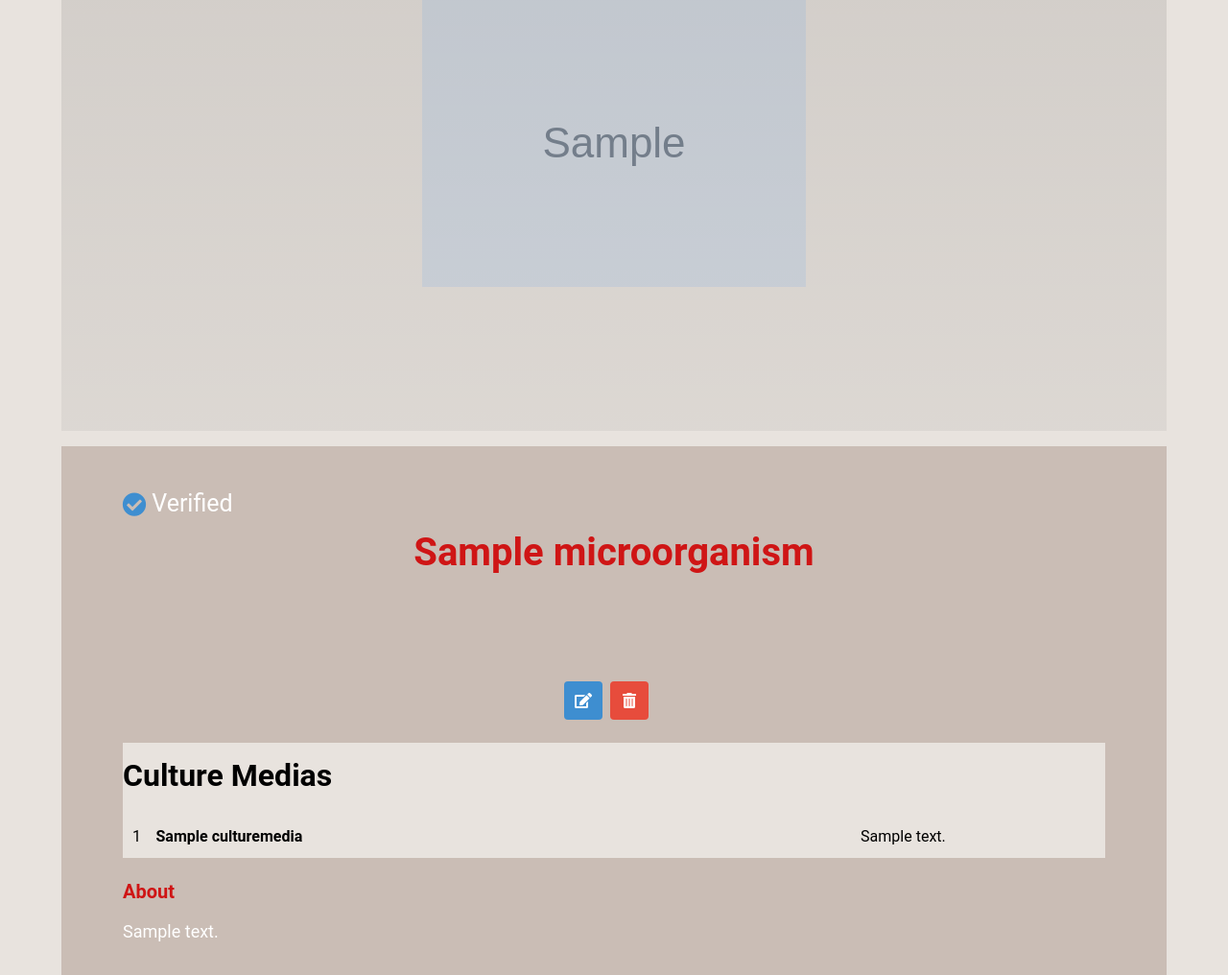
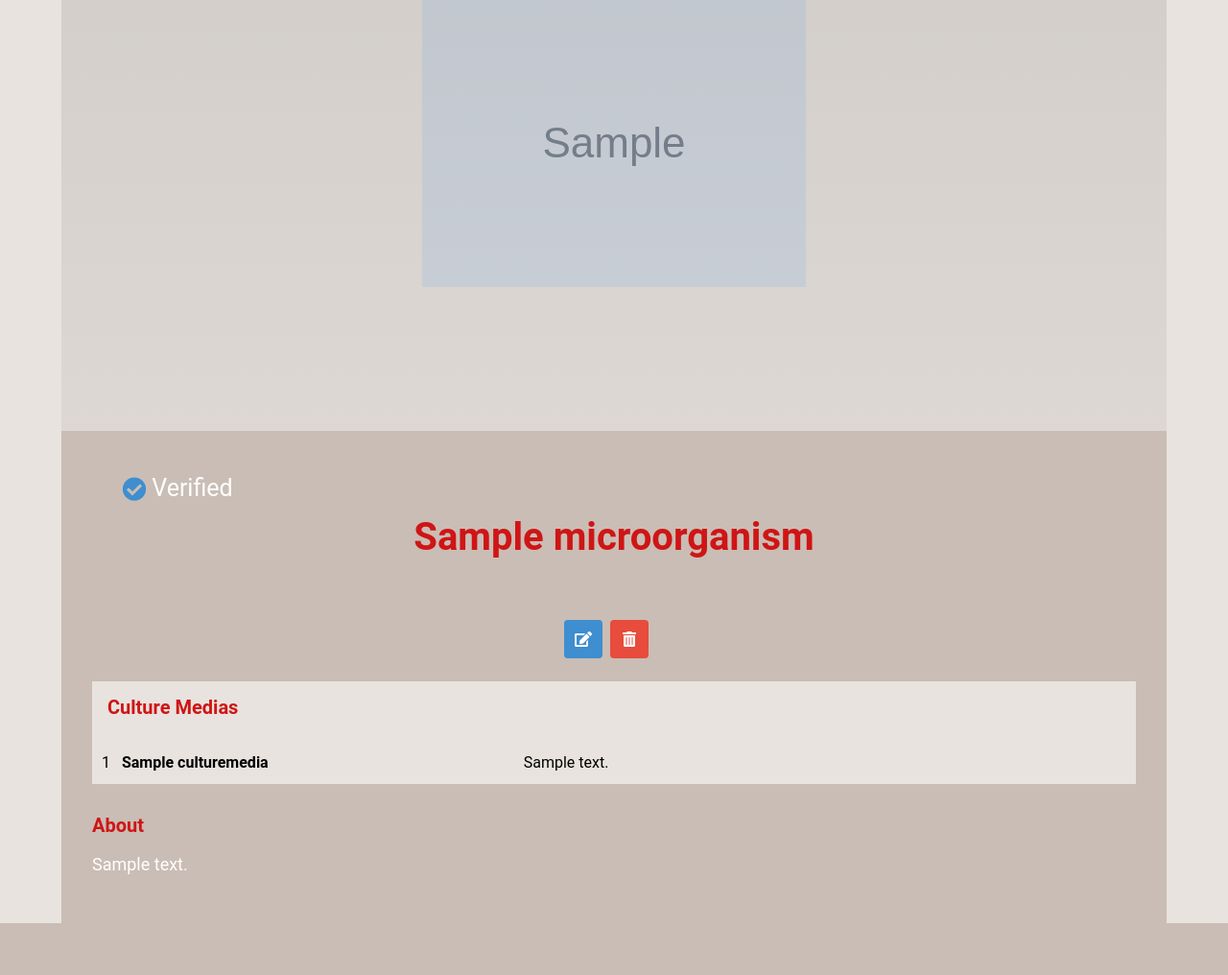
Before and after one commit to DoloresCode/finchfetch, a Django app: page /microorganisms/1/ in a window 1280 px wide. Shown: the part 235-1251 px from the top of the page at 96% size. After the commit the page ends 1197 px from the top, so only its background shows below. Run offline with Django 4.2, Linux system fonts and the light colour scheme; tables that the repository leaves empty hold one stand-in row (values such as "Sample post"); grey boxes marked "Sample" are stand-in pictures.

Commit message:
styling detail page in progress

```diff
--- a/main_app/static/styles/main.css
+++ b/main_app/static/styles/main.css
@@ -271,6 +271,7 @@ img {
 
 .brown-container {
   background-color: #cabdb5;
+  margin-top: -1rem;
 }
 
 .detail__name, .detail__container {
@@ -320,11 +321,10 @@ img {
   font-weight: bold;
   color: rgb(207, 21, 21);
   margin-top: 1rem;
-  margin-bottom: 0;
 }
 
 .detail__container {
-  padding: 2rem;
+  padding-bottom: 3rem;
 }
 
 .buttons {
@@ -341,6 +341,7 @@ img {
   font-size: 20px;
   font-weight: bold;
   color: rgb(207, 21, 21);
+  margin-top: 2rem;
   margin-bottom: 1rem;
 }
 
@@ -363,19 +364,23 @@ img {
 
 .title.is-3 {
   color: black;
+  margin-left: 1rem;
+  font-size: 20px;
+  font-weight: bold;
+  color: rgb(207, 21, 21);
 }
 
 .culture_media {
   width: 100%;
   padding: 10px;
   display: grid;
-  grid-template-columns: 0.1fr 3fr 1fr;
+  grid-template-columns: 0.1fr 2fr 3fr;
   border-radius: 5px;
 }
 
 
 .culture_media:hover {
-  background-color: hsla(0, 0%, 100%, 0.1);
+  background-color: #c9bcad63;
   cursor: pointer;
 }
 
```
